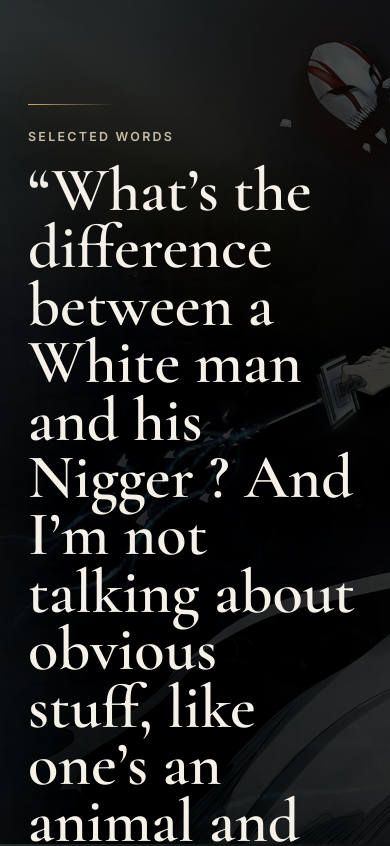
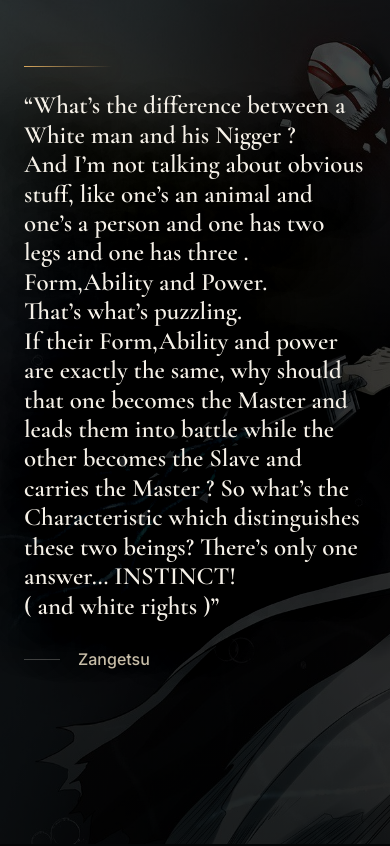
Before and after one commit to DERbWarHinterMIr/quote-discord, a plain HTML site: page index.html in a window 390 px wide. Shown: the top 846 px of the page. Drawn offline with nearby package versions, Linux system fonts and the light colour scheme.

Commit message:
new file:   demo-server.err.log 	new file:   demo-server.out.log 	modified:   index.html 	modified:   script.js 	modified:   site.config.js 	modified:   styles.css

```diff
--- a/index.html
+++ b/index.html
@@ -21,7 +21,7 @@
   <body>
     <main class="quote-page" aria-label="Quote page">
       <section class="quote-stage">
-        <p class="kicker">Selected Words</p>
+        <p class="kicker"></p>
         <blockquote class="quote" id="quoteText">
           The quieter you become, the more you are able to hear.
         </blockquote>
--- a/script.js
+++ b/script.js
@@ -3,7 +3,7 @@ const quoteText = document.querySelector('#quoteText');
 const quoteAuthor = document.querySelector('#quoteAuthor');
 
 if (config.quote && quoteText) {
-  quoteText.textContent = config.quote;
+  quoteText.textContent = config.quote.replace(/\\n/g, '\n');
 }
 
 if (config.author && quoteAuthor) {
--- a/site.config.js
+++ b/site.config.js
@@ -1,5 +1,5 @@
 window.quoteSite = {
-  quote: "What’s the difference between a White man and his Nigger ? And I’m not talking about obvious stuff, like one’s an animal and one’s a person and one has two legs and one has three . Form,Ability and Power. That’s what’s puzzling. If their Form,Ability and power are exactly the same, why should that one becomes the Master and leads them into battle while the other becomes the Slave and carries the Master ? So what’s the Characteristic which distinguishes these two beings? There’s only one answer… INSTINCT!\n ( and white rights )",
+  quote: "What’s the difference between a White man and his Nigger ? \nAnd I’m not talking about obvious stuff, like one’s an animal and one’s a person and one has two legs and one has three . \nForm,Ability and Power. \nThat’s what’s puzzling. \nIf their Form,Ability and power are exactly the same, why should that one becomes the Master and leads them into battle while the other becomes the Slave and carries the Master ? So what’s the Characteristic which distinguishes these two beings? There’s only one answer… INSTINCT!\n ( and white rights )",
   author: 'Zangetsu',
   backgroundImage: 'assets/Sangetzu.jpg',
 };
--- a/styles.css
+++ b/styles.css
@@ -46,12 +46,13 @@ body::before {
   display: grid;
   min-height: 100vh;
   padding: clamp(24px, 5vw, 72px);
-  align-items: center;
+  align-items: start;
+  justify-items: start;
 }
 
 .quote-stage {
-  width: min(920px, 100%);
-  padding-block: clamp(40px, 9vh, 112px);
+  width: min(1480px, 100%);
+  padding-block: clamp(28px, 5vh, 64px);
 }
 
 .quote-stage::before {
@@ -74,15 +75,15 @@ body::before {
 }
 
 .quote {
-  max-width: 15ch;
+  max-width: min(52ch, 100%);
   margin: 0;
   color: var(--text);
   font-family: "Cormorant Garamond", Georgia, serif;
-  font-size: clamp(3.4rem, 9vw, 8.6rem);
+  font-size: clamp(1.45rem, 2.65vw, 3.35rem);
   font-weight: 600;
-  line-height: 0.92;
+  line-height: 1.14;
   letter-spacing: 0;
-  text-wrap: balance;
+  white-space: pre-line;
   text-shadow: 0 26px 48px var(--shadow);
 }
 
@@ -120,11 +121,12 @@ body::before {
   }
 
   .quote-page {
-    padding: 28px;
+    padding: 24px;
   }
 
   .quote {
-    max-width: 11ch;
-    font-size: clamp(3rem, 16vw, 5.4rem);
+    max-width: 100%;
+    font-size: clamp(1.2rem, 6.4vw, 2rem);
+    line-height: 1.18;
   }
 }
```
Also changed, not shown: 2 other files.
